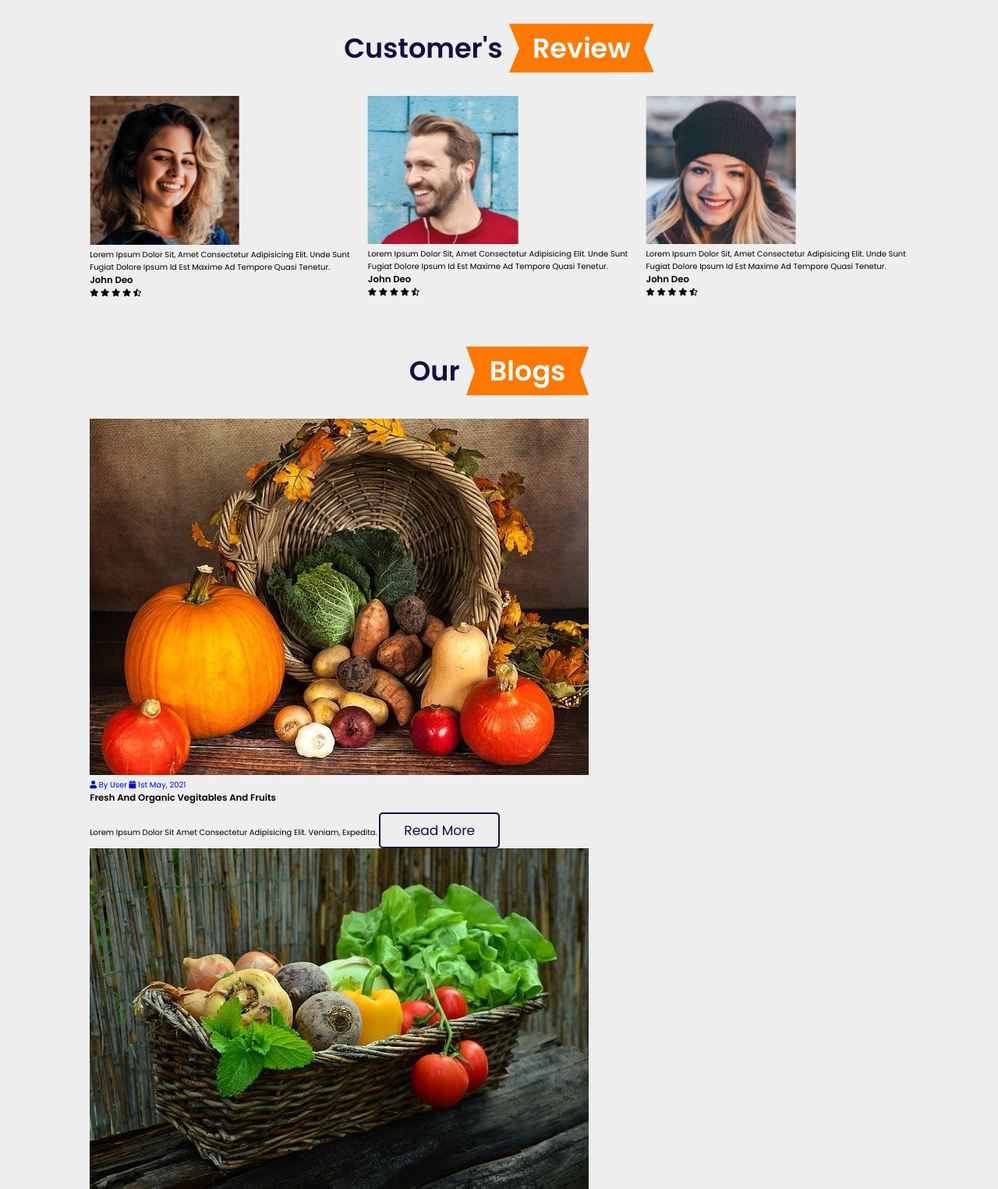
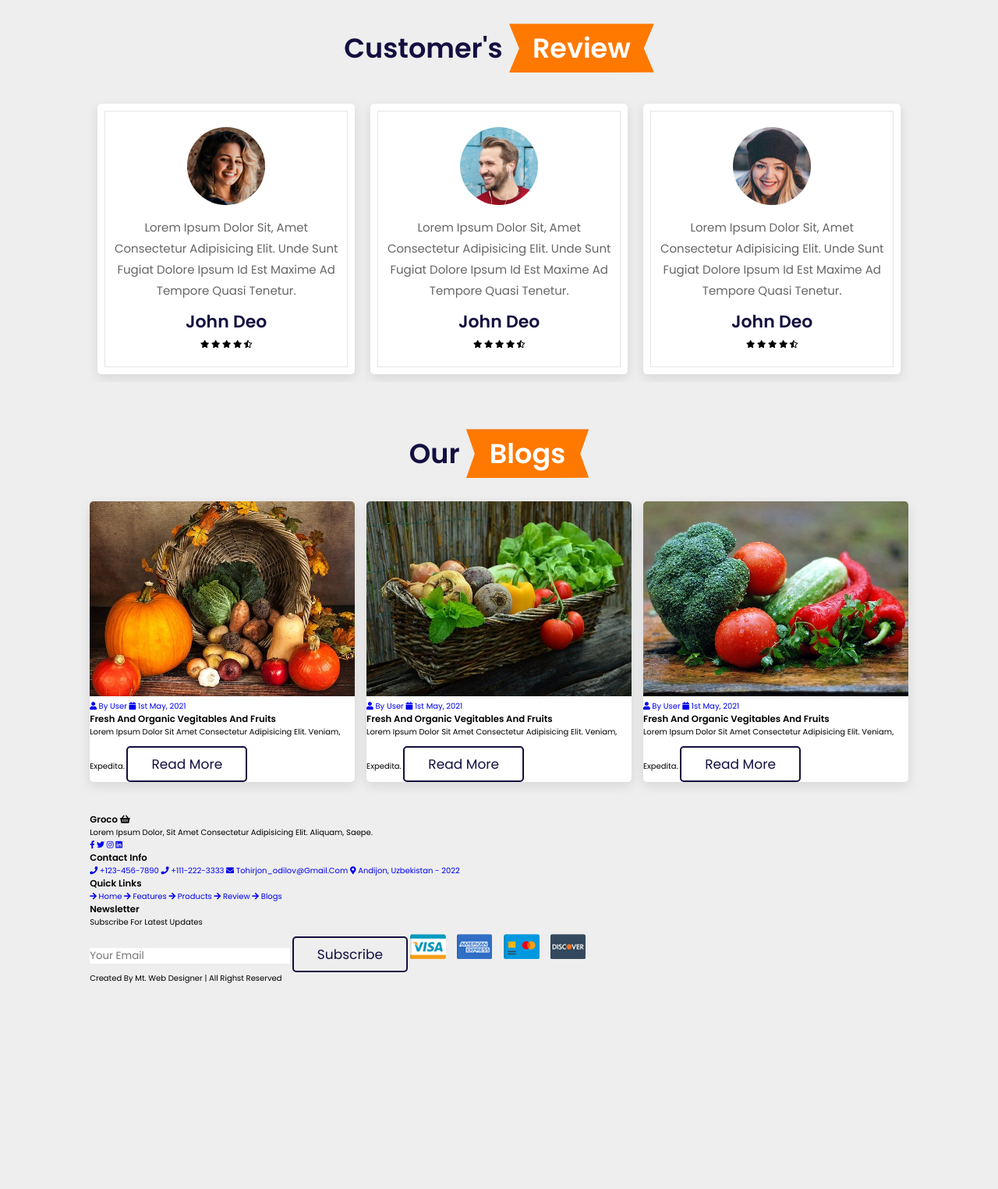
Before and after one commit to Tohirjon-Odilov/youtube-groceryStoreDesign-website, a plain HTML site: page index.html in a window 1280 px wide. Shown: the part 3020-4545 px from the top of the page at 78% size. After the commit the page ends 4303 px from the top, so only its background shows below. Drawn offline with nearby package versions, Linux system fonts and the light colour scheme.

Commit message:
--- Auto-Git Commit ---

```diff
--- a/css/style.css
+++ b/css/style.css
@@ -426,3 +426,66 @@ section{
     line-height: 1.8;
     padding:1rem 0;
 }
+
+.review .review-slider{
+    padding: 1rem;
+}
+
+.review .review-slider .box{
+    background: #fff;
+    border-radius: .5rem;
+    text-align: center;
+    padding: 3rem 2rem;
+    outline-offset: -1rem;
+    outline: var(--outline);
+    box-shadow: var(--box-shadow);
+    transition: .2s linear;
+}
+
+.review .review-slider .box:hover{
+    outline: var(--outline-hover);
+    outline-offset: 0rem;
+}
+
+.review .review-slider .box img{
+    height: 10rem;
+    width: 10rem;
+    border-radius: 50%;
+}
+
+.review .review-slider .box p{
+    padding: 1rem 0;
+    line-height: 1.8;
+    color: var(--light-color);
+    font-size: 1.5rem;
+}
+
+.review .review-slider .box h3{
+    padding-bottom: .5rem;
+    color: var(--black);
+    font-size: 2.2rem;
+}
+
+.review .review-slider .box .stars i{
+    color: var(--orange);
+    font-size: 1.7rem;
+}
+
+.blogs .box-container{
+    display: grid;
+    grid-template-columns: repeat(auto-fit, minmax(20rem, 1fr));
+    gap: 1.5rem;
+}
+
+.blogs .box-container .box{
+    overflow: hidden;
+    border-radius: .5rem;
+    box-shadow: var(--box-shadow);
+    background: #fff;
+}
+
+.blogs .box-container .box img{
+    height: 25rem;
+    width: 100%;
+    object-fit: cover;
+}
--- a/index.html
+++ b/index.html
@@ -440,7 +440,55 @@
 
 </section>
 
+<!-- blogs section ends -->
 
+<!-- footer section starts -->
+
+<section class="footer">
+
+    <div class="box-container">
+
+        <div class="box">
+            <h3> groco <i class="fas fa-shopping-basket"></i> </h3>
+            <p>Lorem ipsum dolor, sit amet consectetur adipisicing elit. Aliquam, saepe.</p>
+            <div class="share">
+                <a href="#" class="fab fa-facebook-f"></a>
+                <a href="#" class="fab fa-twitter"></a>
+                <a href="#" class="fab fa-instagram"></a>
+                <a href="#" class="fab fa-linkedin"></a>
+            </div>
+        </div>
+
+        <div class="box">
+            <h3>contact info</h3>
+            <a href="#" class="links"> <i class="fa fa-phone"></i> +123-456-7890 </a>
+            <a href="#" class="links"> <i class="fa fa-phone"></i> +111-222-3333 </a>
+            <a href="#" class="links"> <i class="fa fa-envelope"></i> tohirjon_odilov@gmail.com </a>
+            <a href="#" class="links"> <i class="fa fa-map-marker-alt"></i> Andijon, Uzbekistan - 2022 </a>
+        </div>
+
+        <div class="box">
+            <h3>quick links</h3>
+            <a href="#" class="links"> <i class="fas fa-arrow-right"></i> home </a>
+            <a href="#" class="links"> <i class="fas fa-arrow-right"></i> features </a>
+            <a href="#" class="links"> <i class="fas fa-arrow-right"></i> products </a>
+            <a href="#" class="links"> <i class="fas fa-arrow-right"></i> review </a>
+            <a href="#" class="links"> <i class="fas fa-arrow-right"></i> blogs </a>
+        </div>
+
+        <div class="box">
+            <h3>newsletter</h3>
+            <p>subscribe for latest updates</p>
+            <input type="email" placeholder="your email" class="email">
+            <input type="submit" value="subscribe" class="btn">
+            <img src="image/payment.png" alt="" class="payment-img">
+        </div>
+
+    </div>
+
+    <div class="credit"> created by <span> mt. web designer </span> | all righst reserved </div>
+
+</section>
         <script src="https://unpkg.com/swiper@7/swiper-bundle.min.js"></script>
 
         <!-- custom js file link  -->
```
